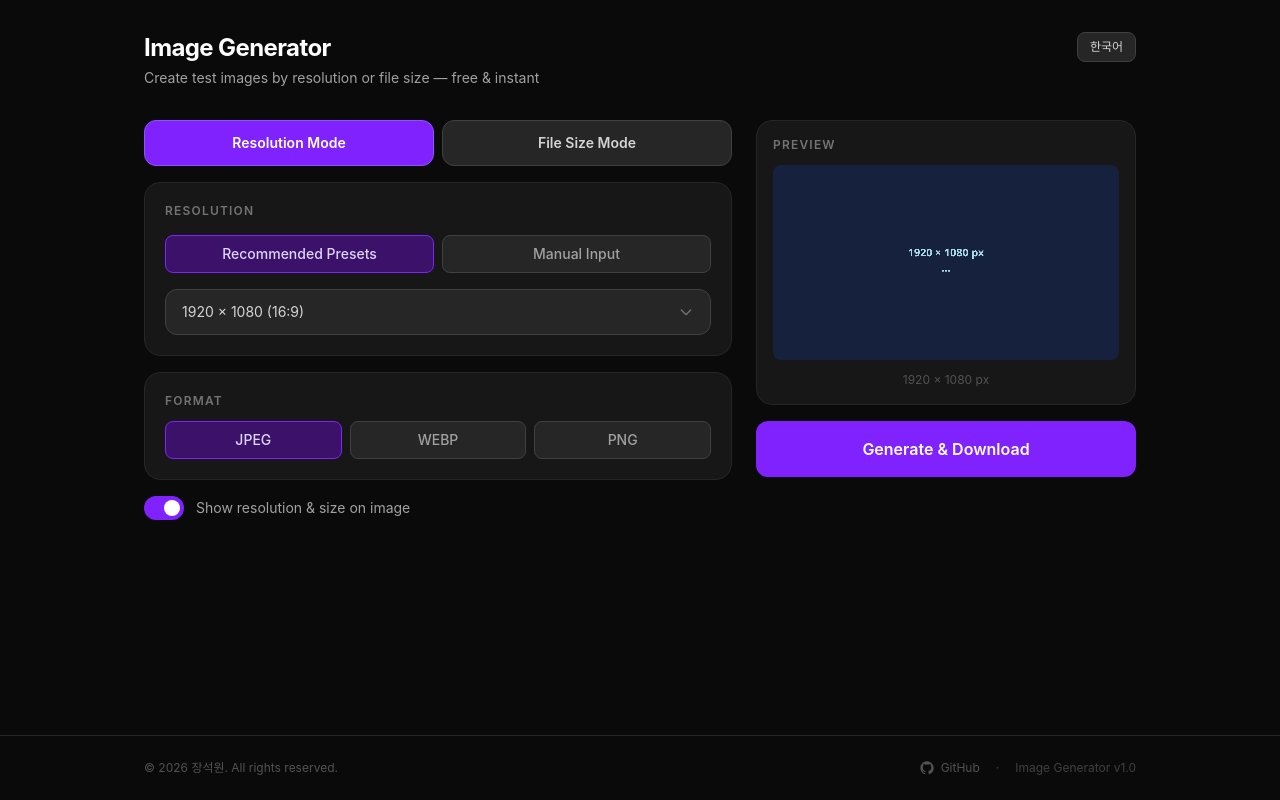
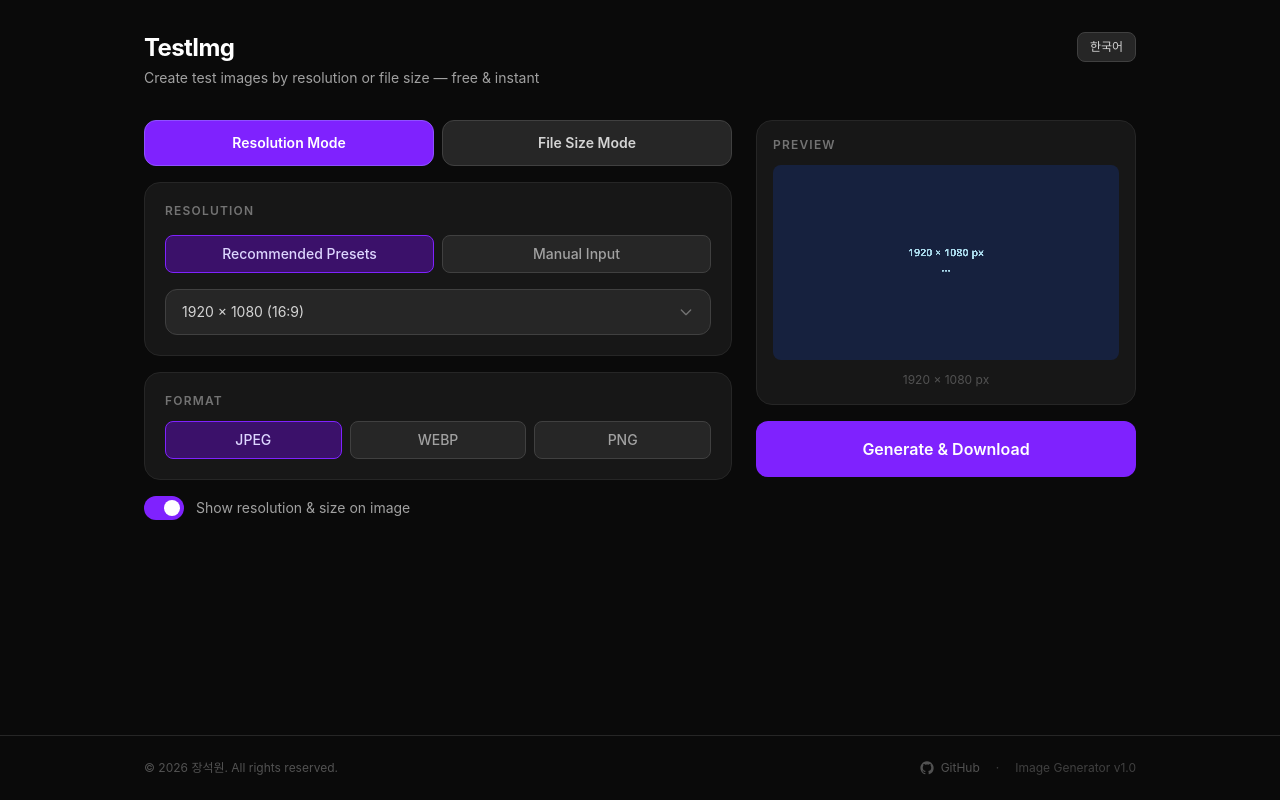
Before and after one commit to seokuuu/testimg, a React (Vite) app: page / in a window 1280 px wide. Built offline with nearby package versions, Linux system fonts and the light colour scheme.

Commit message:
[feat] : 메타 이미지 + 파비콘

```diff
--- a/index.html
+++ b/index.html
@@ -5,31 +5,33 @@
     <meta name="viewport" content="width=device-width, initial-scale=1.0" />
 
     <!-- Primary SEO -->
-    <title>Image Generator — Create Test Images by Size or Resolution</title>
+    <title>TestImg — Create Test Images by Size or Resolution</title>
     <meta name="description" content="Free online tool to generate test images with custom resolution or exact file size (1MB–20MB). Download as JPEG or WebP instantly. Perfect for developers and QA testers." />
     <meta name="keywords" content="image generator, test image, dummy image, placeholder image, custom resolution, file size image, JPEG generator, WebP generator, 이미지 생성기, 테스트 이미지" />
-    <meta name="author" content="Image Generator" />
+    <meta name="author" content="TestImg" />
     <meta name="robots" content="index, follow" />
     <link rel="canonical" href="https://image-generator.local/" />
 
     <!-- Open Graph (GEO / Social) -->
     <meta property="og:type" content="website" />
-    <meta property="og:title" content="Image Generator — Create Test Images by Size or Resolution" />
+    <meta property="og:title" content="TestImg — Create Test Images by Size or Resolution" />
     <meta property="og:description" content="Generate test images at any resolution or exact file size from 1MB to 20MB. Free, instant, no signup required." />
+    <meta property="og:image" content="/og-image.svg" />
     <meta property="og:locale" content="en_US" />
     <meta property="og:locale:alternate" content="ko_KR" />
 
     <!-- Twitter Card -->
     <meta name="twitter:card" content="summary" />
-    <meta name="twitter:title" content="Image Generator" />
+    <meta name="twitter:title" content="TestImg" />
     <meta name="twitter:description" content="Generate test images by resolution or file size. Free online tool." />
+    <meta name="twitter:image" content="/og-image.svg" />
 
     <!-- Structured Data (Schema.org) -->
     <script type="application/ld+json">
     {
       "@context": "https://schema.org",
       "@type": "WebApplication",
-      "name": "Image Generator",
+      "name": "TestImg",
       "description": "Free online tool to generate test images with custom resolution or exact file size.",
       "applicationCategory": "DeveloperApplication",
       "operatingSystem": "All",
@@ -38,7 +40,7 @@
     }
     </script>
 
-    <link rel="icon" type="image/svg+xml" href="/vite.svg" />
+    <link rel="icon" type="image/svg+xml" href="/favicon.svg" />
 
     <!-- Google tag (gtag.js) -->
     <script async src="https://www.googletagmanager.com/gtag/js?id=G-XXXXXXXXXX"></script>
--- a/src/shared/i18n/messages.ts
+++ b/src/shared/i18n/messages.ts
@@ -36,7 +36,7 @@ export type Messages = {
 
 export const MESSAGES: Record<Lang, Messages> = {
   en: {
-    title: 'Image Generator',
+    title: 'TestImg',
     subtitle: 'Create test images by resolution or file size — free & instant',
     modeResolution: 'Resolution Mode',
     modeFilesize: 'File Size Mode',
@@ -69,7 +69,7 @@ export const MESSAGES: Record<Lang, Messages> = {
     decimalNote: '※ Decimal sizes are approximate',
   },
   ko: {
-    title: '이미지 생성기',
+    title: 'TestImg',
     subtitle: '해상도 또는 용량으로 테스트 이미지를 즉시 생성하세요',
     modeResolution: '해상도 모드',
     modeFilesize: '용량 모드',
```
Also changed, not shown: public/favicon.svg (added), public/og-image.svg (added).
